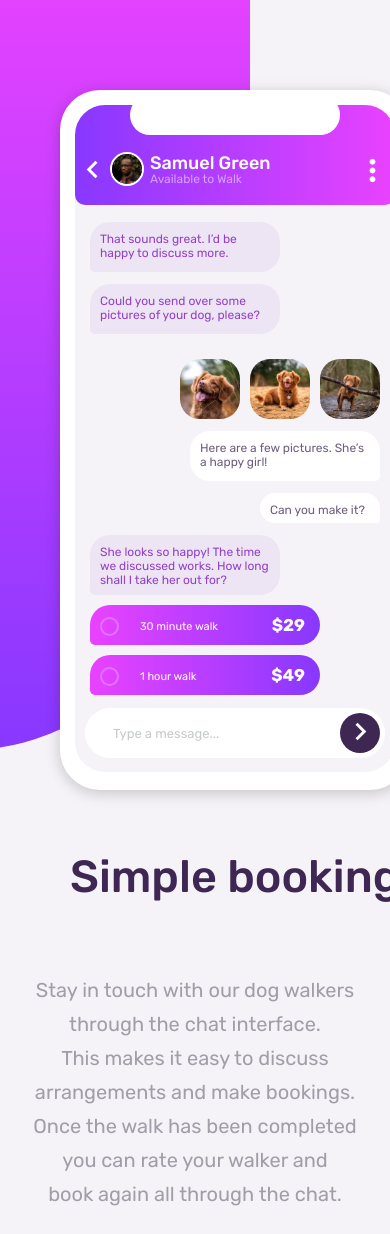
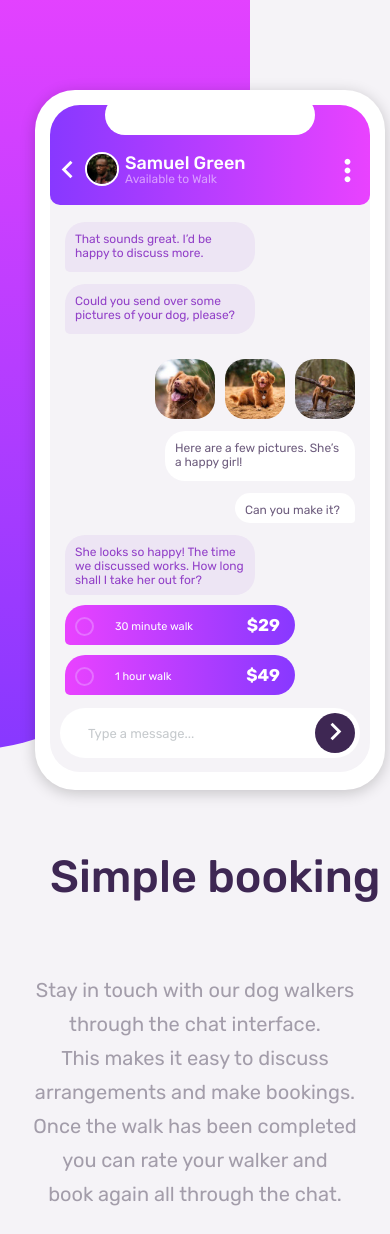
Before and after one commit to synnestorm/chat-app, a plain HTML site: page index.html in a window 390 px wide. Shown: the top 1234 px of the page. Drawn offline with Linux system fonts and the light colour scheme.

Commit message:
added media query

```diff
--- a/styles.css
+++ b/styles.css
@@ -362,3 +362,15 @@ p.paragraph {
     top: -1490px;
   }
 }
+
+@media only screen and (max-width: 450px) {
+  .phone {
+    left: 35px;
+  }
+  .phone-top-white {
+    left: 105px;
+  }
+  h1 {
+    left: 50px;
+  }
+}
```
